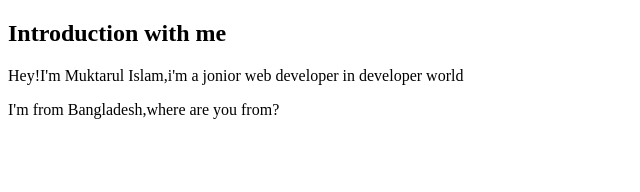
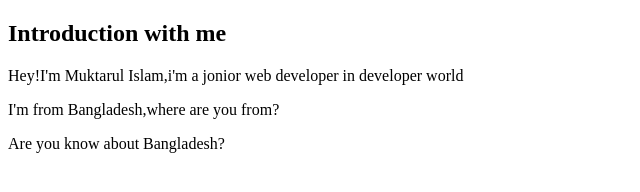
Before and after one commit to Muktarul-Islam420/secound-website, a plain HTML site: page index.html in a window 1280 px wide. Shown: the whole page, without its empty margins (0-640 px from the left). Drawn offline with Linux system fonts and the light colour scheme.

Commit message:
secound added

```diff
--- a/index.html
+++ b/index.html
@@ -9,6 +9,7 @@
     <h2>Introduction with me</h2>
     <p>Hey!I'm Muktarul Islam,i'm a jonior web developer in developer world</p>
     <p>I'm from Bangladesh,where are you from?</p>
+    <p>Are you know about Bangladesh?</p>
 
 </body>
 </html>
```
